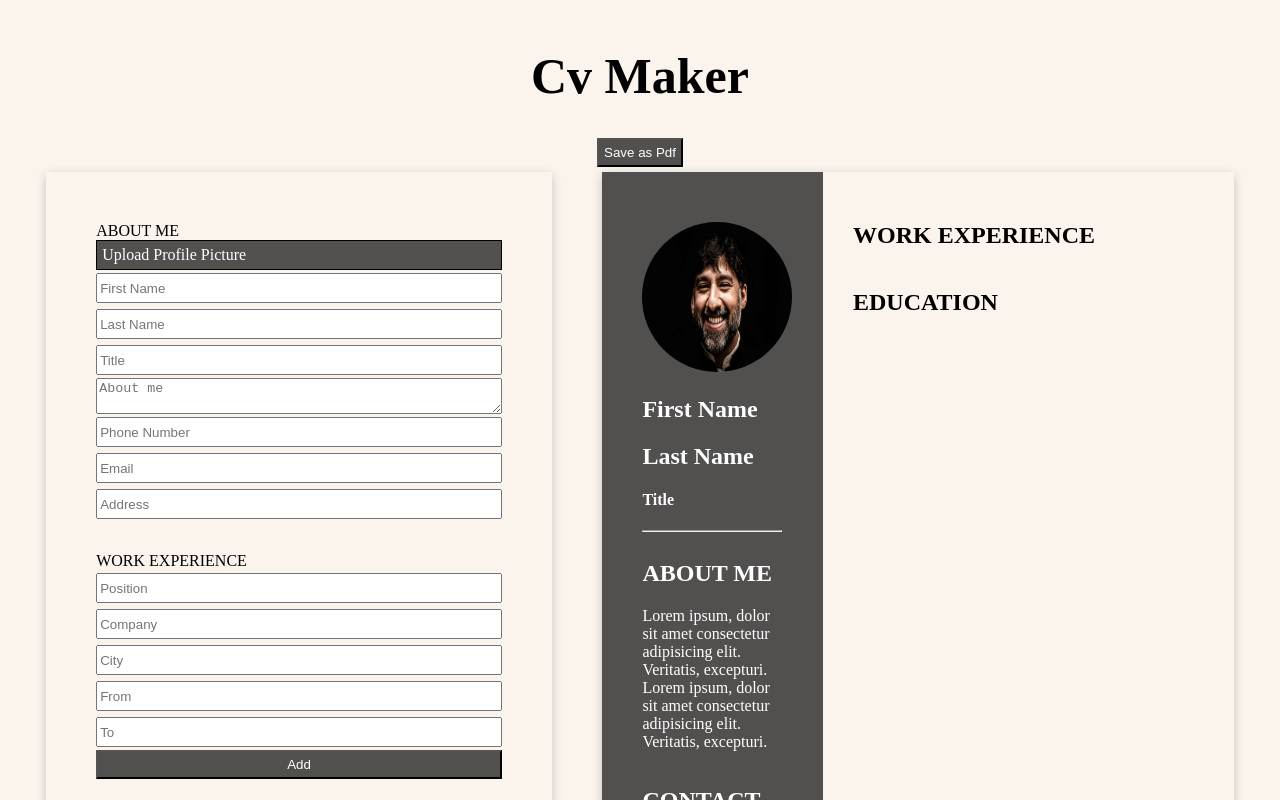
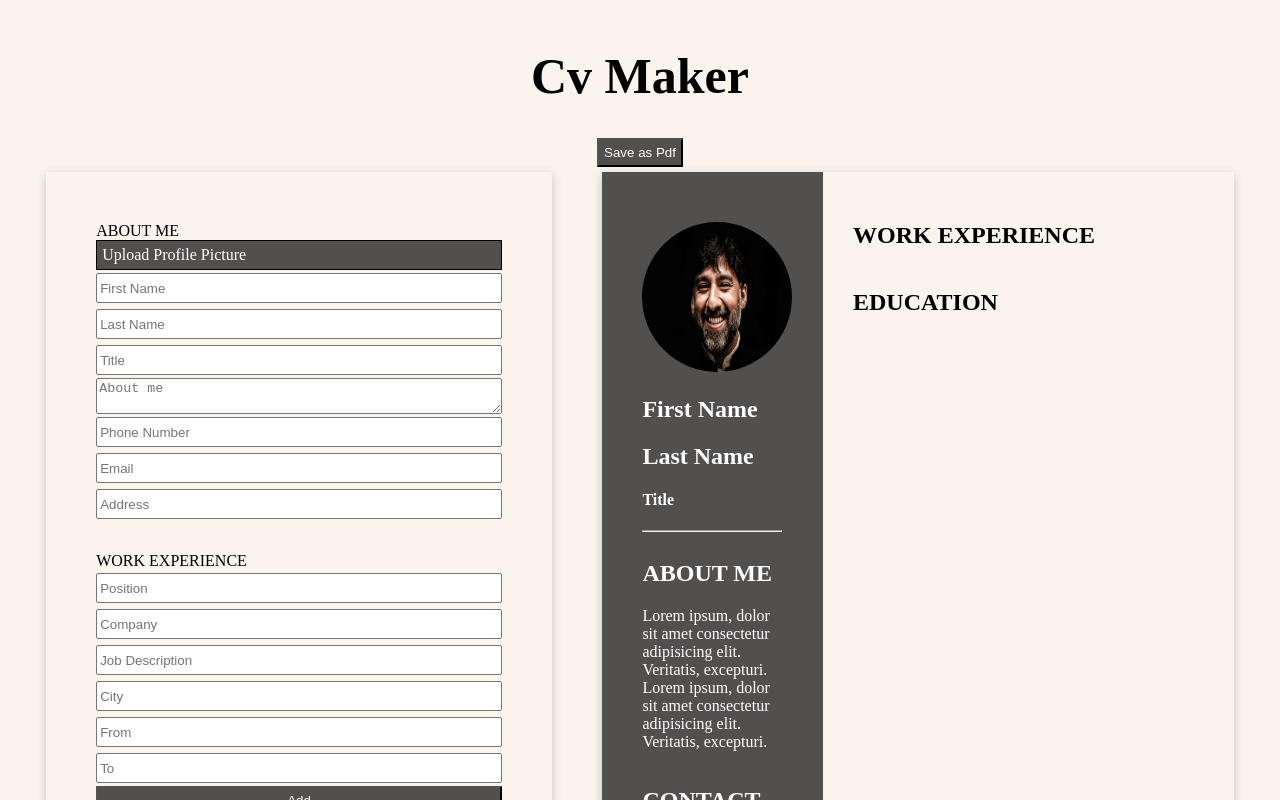
Before and after one commit to ivannissimrch/CvMAker, a React (Create React App) app: page / in a window 1280 px wide. Shown: the top 800 px of the page. Built offline with nearby package versions, Linux system fonts and the light colour scheme.

Commit message:
added job description input and display

```diff
--- a/src/components/AddWork.module.css
+++ b/src/components/AddWork.module.css
@@ -3,3 +3,10 @@
     display: flex;
     flex-direction: column;
 }
+.position{
+    color: gray;
+}
+
+.university{
+    color: gray;
+}
--- a/src/components/CaptureWork.js
+++ b/src/components/CaptureWork.js
@@ -12,6 +12,11 @@ const CaptureWork = ({ onWorkChange }) => {
   const [company, setCompany] = useState("");
   const handleCompany = (event) => {
     setCompany(event.target.value);
+  };
+
+  const [description, setDescription] = useState("");
+  const handleDescrition = (event) => {
+    setDescription(event.target.value);
   };
 
   const [city, setCity] = useState("");
@@ -38,6 +43,7 @@ const CaptureWork = ({ onWorkChange }) => {
       id: `${position}${company}`,
       position,
       company,
+      description,
       city,
       from,
       to,
@@ -45,6 +51,7 @@ const CaptureWork = ({ onWorkChange }) => {
     setPosition("");
     setCompany("");
     setCity("");
+    setDescription("");
     setFrom("");
     setTo("");
   };
@@ -63,6 +70,12 @@ const CaptureWork = ({ onWorkChange }) => {
         placeholder="Company"
         value={company}
         onChange={handleCompany}
+      />
+      <input
+        type="text"
+        placeholder="Job Description"
+        value={description}
+        onChange={handleDescrition}
       />
       <input
         type="text"
--- a/src/components/DisplayAbout.module.css
+++ b/src/components/DisplayAbout.module.css
@@ -7,7 +7,6 @@
     display: flex;
     flex-direction: column;
     align-items: center;
-    /* justify-content: center; */
     overflow: hidden;
 
   }
@@ -42,6 +41,7 @@
     .about{
       flex: 0 0  45%;
       padding: 20px;
+      min-height: 95vh;
 
     }
 
--- a/src/components/EditWork.js
+++ b/src/components/EditWork.js
@@ -10,6 +10,10 @@ const EditWork = ({ data, closeEdit, onEditWork }) => {
   const [company, setCompany] = useState(data.company);
   const handleCompany = (event) => {
     setCompany(event.target.value);
+  };
+  const [description, setDescription] = useState(data.description);
+  const handleDescription = (event) => {
+    setDescription(event.target.value);
   };
   const [city, setCity] = useState(data.city);
   const handleCity = (event) => {
@@ -35,6 +39,7 @@ const EditWork = ({ data, closeEdit, onEditWork }) => {
       id: data.id,
       position,
       company,
+      description,
       city,
       from,
       to,
@@ -53,6 +58,12 @@ const EditWork = ({ data, closeEdit, onEditWork }) => {
         placeholder="Company"
         value={company}
         onChange={handleCompany}
+      />
+      <input
+        type="text"
+        placeholder="Job Description"
+        value={description}
+        onChange={handleDescription}
       />
       <input
         type="text"
--- a/src/components/Education.js
+++ b/src/components/Education.js
@@ -42,7 +42,7 @@ const Education = ({ data, onDeleteEducation, onEditEducation }) => {
     >
       <label>{`${from} - ${to} ${city}`}</label>
       <label>{degree}</label>
-      <label>{university}</label>
+      <label className={classes.university}>{university}</label>
 
       {showButton && buttons}
     </div>
--- a/src/components/Work.js
+++ b/src/components/Work.js
@@ -3,7 +3,7 @@ import classes from "./AddWork.module.css";
 import EditWork from "./EditWork";
 
 const Work = ({ data, onDeleteWork, onEditWork }) => {
-  const { id, position, company, city, from, to } = data;
+  const { id, position, company, description, city, from, to } = data;
   //use the following states to hide and show components
   const [showButton, setShowButton] = useState(false);
   const [showEditWork, setShowEditwork] = useState(false);
@@ -43,7 +43,8 @@ const Work = ({ data, onDeleteWork, onEditWork }) => {
       onMouseLeave={handleMouseLeave}
     >
       <label>{`${company.toUpperCase()} | ${from} - ${to}`}</label>
-      <label>{`${position}, ${city}`}</label>
+      <label className={classes.position}>{`${position}, ${city}`}</label>
+      <p>{description}</p>
 
       {showButton && buttons}
     </div>
```
